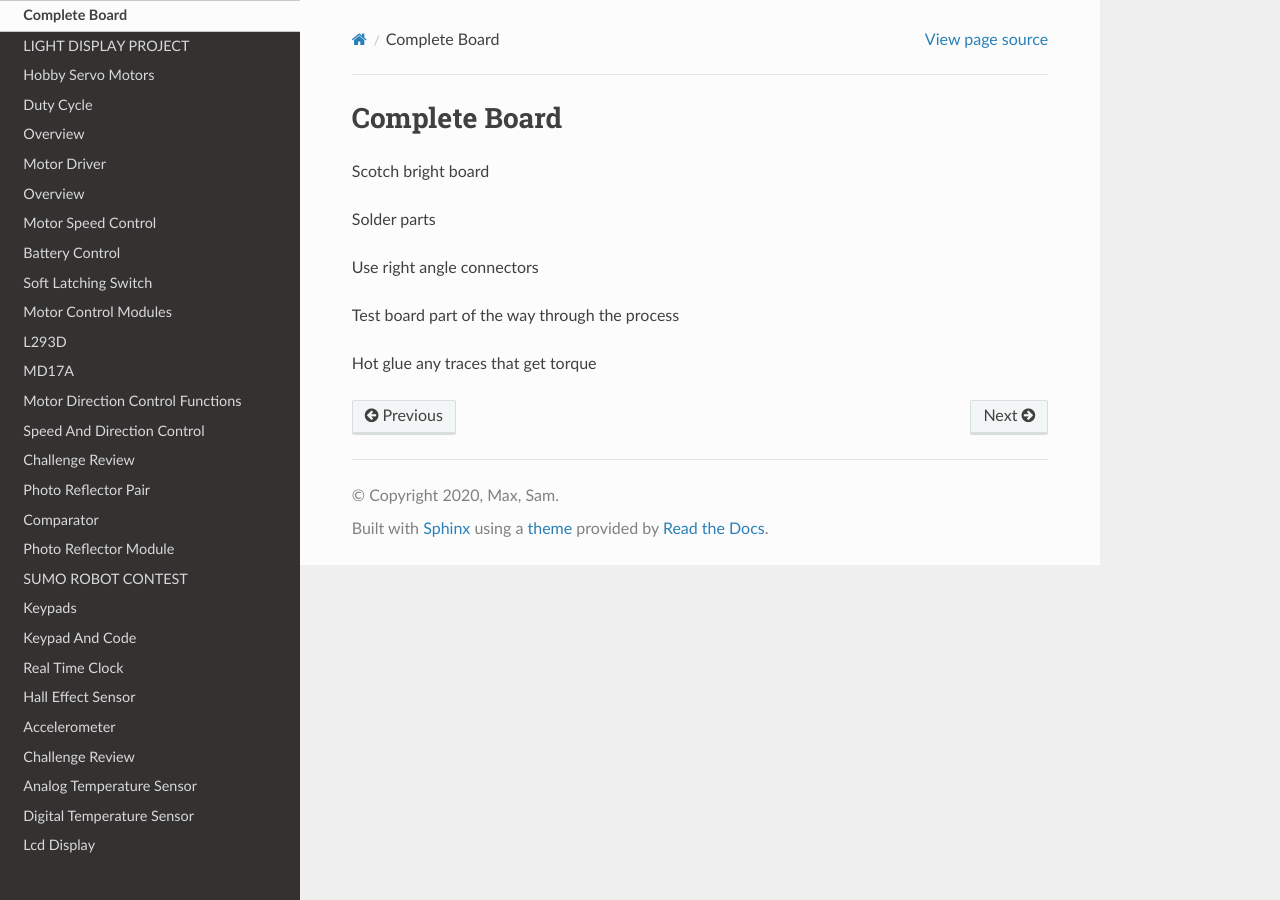
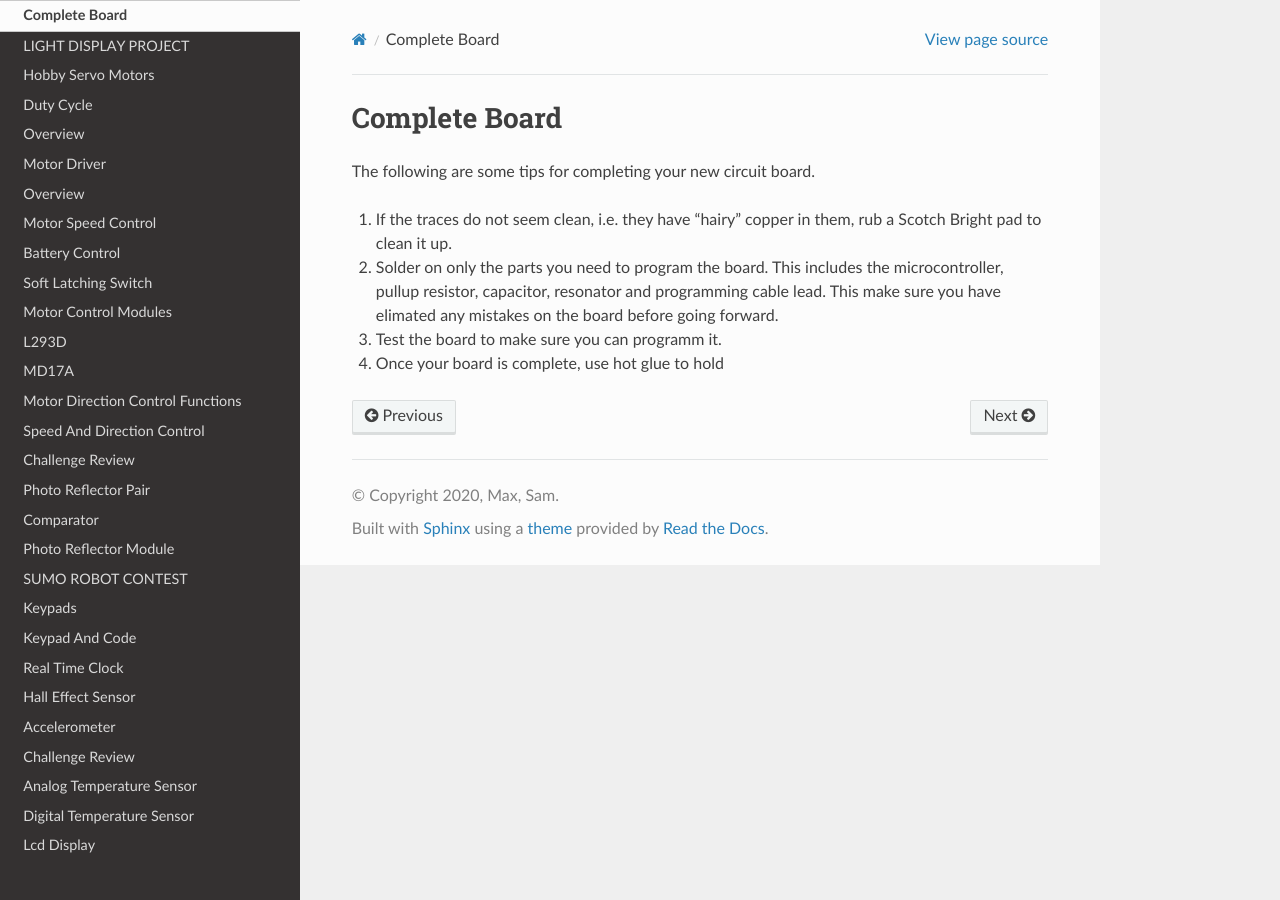
Before and after one commit to maxtkc/mvths-wiki, a Sphinx documentation site: the page built from docs/047-post-milling.rst, in a window 1280 px wide. Built offline with Sphinx 7.4.7 and the Read the Docs theme 2.0.0, drawn with Linux system fonts in a browser that asks for light colours; pages that are not in the unit, such as notebooks, are missing from menus.

Commit message:
Update 047-post-milling.rst

```diff
--- a/docs/047-post-milling.rst
+++ b/docs/047-post-milling.rst
@@ -1,12 +1,12 @@
 Complete Board
 ==============
 
-Scotch bright board
+The following are some tips for completing your new circuit board.
 
-Solder parts
+#. If the traces do not seem clean, i.e. they have "hairy" copper in them, rub a Scotch Bright pad to clean it up.
 
-Use right angle connectors
+#. Solder on only the parts you need to program the board. This includes the microcontroller, pullup resistor, capacitor, resonator and programming cable lead. This make sure you have elimated any mistakes on the board before going forward.
 
-Test board part of the way through the process
+#. Test the board to make sure you can programm it.
 
-Hot glue any traces that get torque
+#. Once your board is complete, use hot glue to hold
```
